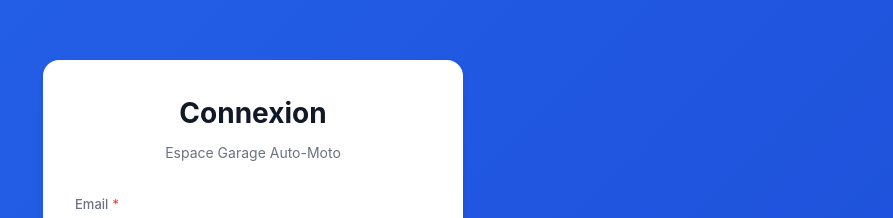
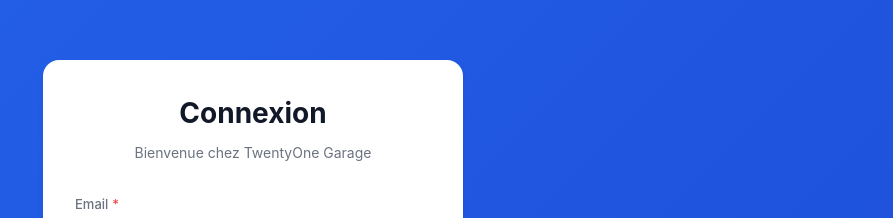
Before and after one commit to Jhonito021/Tia-Rano, a React (Create React App) app: page /connexion in a window 1280 px wide. Shown: the part 116-334 px from the top of the page, without its empty margins (387-1280 px from the left). Built offline with nearby package versions, Linux system fonts and the light colour scheme.

Commit message:
Connexion

```diff
--- a/public/index.html
+++ b/public/index.html
@@ -28,7 +28,7 @@
       work correctly both with client-side routing and a non-root public URL.
       Learn how to configure a non-root public URL by running `npm run build`.
     -->
-    <title>Garage Auto Moto</title>
+    <title>TwentyOne - Garage</title>
   </head>
   <body>
     <noscript>You need to enable JavaScript to run this app.</noscript>
--- a/src/components/layout/ClientLayout.jsx
+++ b/src/components/layout/ClientLayout.jsx
@@ -21,7 +21,7 @@
     <div className="client-layout">
       <header className="client-header">
         <div className="client-header-content">
-          <h1 className="client-logo">Garage Auto-Moto</h1>
+          <h1 className="client-logo">TwentyOne Garage</h1>
           <div className="client-user">
             <FontAwesomeIcon icon={faUser} />
             <span>{user?.nom || 'Client'}</span>
--- a/src/pages/Connexion.jsx
+++ b/src/pages/Connexion.jsx
@@ -41,7 +41,7 @@
       <div className="connexion-card">
         <div className="connexion-header">
           <h1>Connexion</h1>
-          <p>Espace Garage Auto-Moto</p>
+          <p>Bienvenue chez TwentyOne Garage</p>
         </div>
 
         <form onSubmit={handleSubmit}>
```
